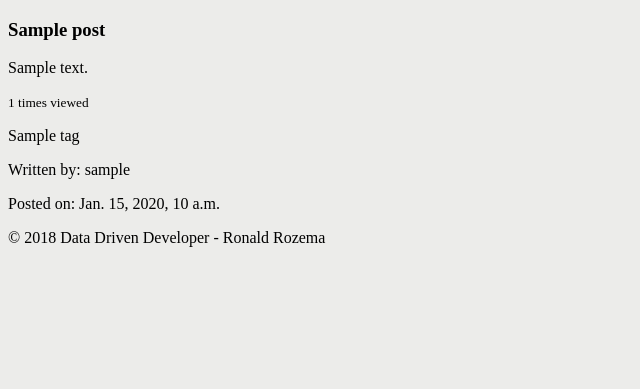
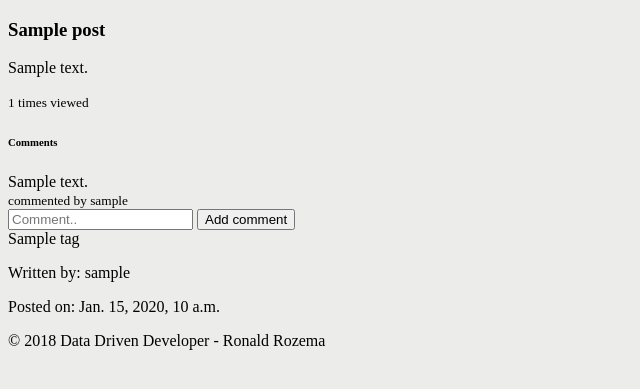
Before and after one commit to RonaldRozema/data-driven-developer, a Django app: page /blog/1/ in a window 1280 px wide. Shown: the part 122-511 px from the top of the page, without its empty margins (0-640 px from the left). Run offline with Django 3.2, Linux system fonts and the light colour scheme; tables that the repository leaves empty hold one stand-in row (values such as "Sample post"); some libraries are stand-ins or nearby versions.

Commit message:
comment on blog post

```diff
--- /dev/null
+++ b/blog/forms.py
@@ -0,0 +1,5 @@
+from django import forms
+
+class CommentForm(forms.Form):
+
+    content = forms.CharField(max_length=1000)
--- a/blog/models.py
+++ b/blog/models.py
@@ -33,3 +33,6 @@ class Comment(models.Model):
     author = models.ForeignKey(User, on_delete=models.CASCADE)
     is_removed = models.BooleanField(default=False)
     post = models.ForeignKey(Post, on_delete=models.CASCADE)
+
+    def __str__(self):
+        return self.content
--- a/blog/templates/blog/details.html
+++ b/blog/templates/blog/details.html
@@ -1,6 +1,6 @@
 {% extends 'base.html' %} {% block title %} {{ object.title }} {% endblock %} {% block content %}
 <div class="row">
-    <div class="col sm12 m9">
+    <div class="col sm12 m12">
         <h3>
             {{ object.title }}
         </h3>
@@ -11,7 +11,37 @@
             <small>{{ object.times_viewed }} times viewed</small>
         </p>
     </div>
-    <div class="col sm12 m3">
+</div>
+<div class="divider"></div>
+<div class="row">
+    <div class="col sm12 m12">
+        <h6>Comments</h6>
+        {% for comment in object.comment_set.all %}
+        <div class="row">
+            <div class="col s12 m12">
+                <div class="card">
+                    <div class="card-content">
+                        {{ comment.content }}
+                        <br /><small>commented by {{ comment.author.username }}</small>
+                    </div>
+                </div>
+            </div>
+        </div>
+        {% endfor %}
+        <div class="divider"></div>
+        <div class="row">
+            <div class="col s12 m12">
+                <form action="{% url 'blog_details' pk=object.id %}" method="post">
+                    {% csrf_token %}
+                    <input placeholder="Comment.." name="content" type="text" class="validate">
+                    <input type="submit" value="Add comment" class="btn" />
+                </form>
+            </div>
+        </div>
+    </div>
+</div>{% endblock %} {% block side-content %}
+
+<div class="col sm12 m12">
     <div class="section">
         {% for tag in object.tags.all %}
         <div class="chip">
@@ -29,4 +59,5 @@
         </p>
     </div>
 </div>
-</div> {% endblock %}
+
+{% endblock %}
--- a/blog/urls.py
+++ b/blog/urls.py
@@ -1,9 +1,10 @@
 from django.urls import path
+from django.views.decorators.http import require_POST
 
 from . import views
 
 urlpatterns = [
     path('', views.PostList.as_view(), name='blog_index'),
     path('<int:pk>/', views.PostDetail.as_view(), name='blog_details'),
-    path('archive/<int:month>/<int:year>', views.ArchiveList.as_view(), name='archive_list')
+    path('archive/<int:month>/<int:year>/', views.ArchiveList.as_view(), name='archive_list'),
 ]
--- a/blog/views.py
+++ b/blog/views.py
@@ -1,10 +1,13 @@
+from django.contrib.auth.models import User
 from django.db.models.functions import TruncMonth
 from django.db.models import Count
-from django.views.generic import ListView, DetailView
+from django.urls import reverse_lazy
+from django.views.generic import ListView, DetailView, FormView, CreateView
 
 from datetime import date
 
-from blog.models import Post
+from blog.models import Post, Comment
+from blog.forms import CommentForm
 
 
 class PostList(ListView):
@@ -22,10 +25,11 @@ class PostList(ListView):
         return context
 
 
-class PostDetail(DetailView):
+class PostDetail(DetailView, FormView):
 
     template_name = 'blog/details.html'
     model = Post
+    form_class = CommentForm
 
     def get_context_data(self, **kwargs):
         context = super(PostDetail, self).get_context_data(**kwargs)
@@ -33,6 +37,17 @@ class PostDetail(DetailView):
         obj.times_viewed = obj.times_viewed + 1
         obj.save()
         return context
+
+    def form_valid(self, form):
+        post = self.get_object()
+        comment = Comment(content=form.cleaned_data['content'], author=User.objects.get(pk=1), post=post)
+        comment.save()
+        post.comment_set.add(comment)
+        post.save()
+        return super(PostDetail, self).form_valid(form)
+
+    def get_success_url(self):
+        return reverse_lazy('blog_details', kwargs={'pk': self.get_object().pk})
 
 
 class ArchiveList(ListView):
```
Lines whose indentation alone changed are shown as unchanged.
